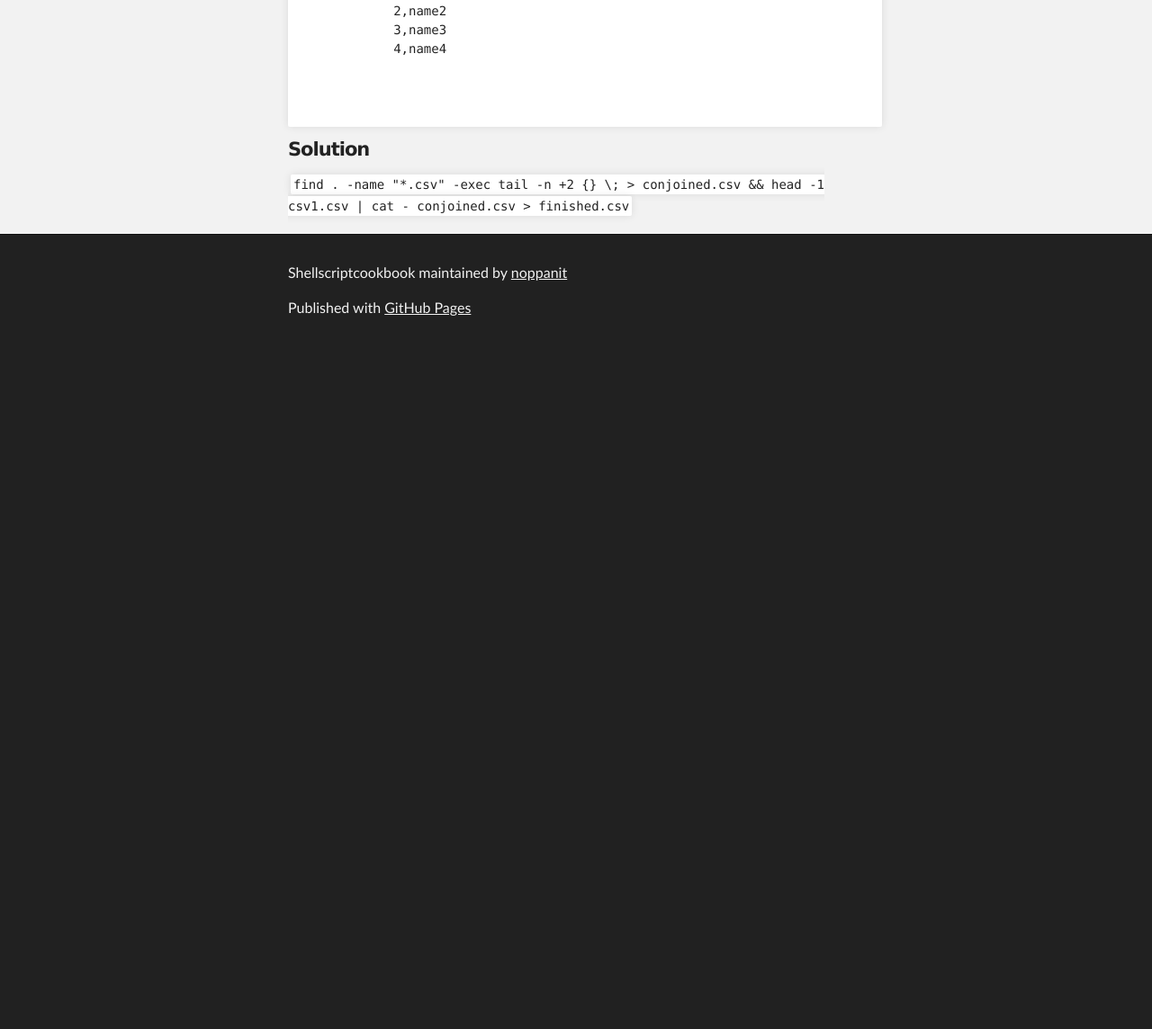
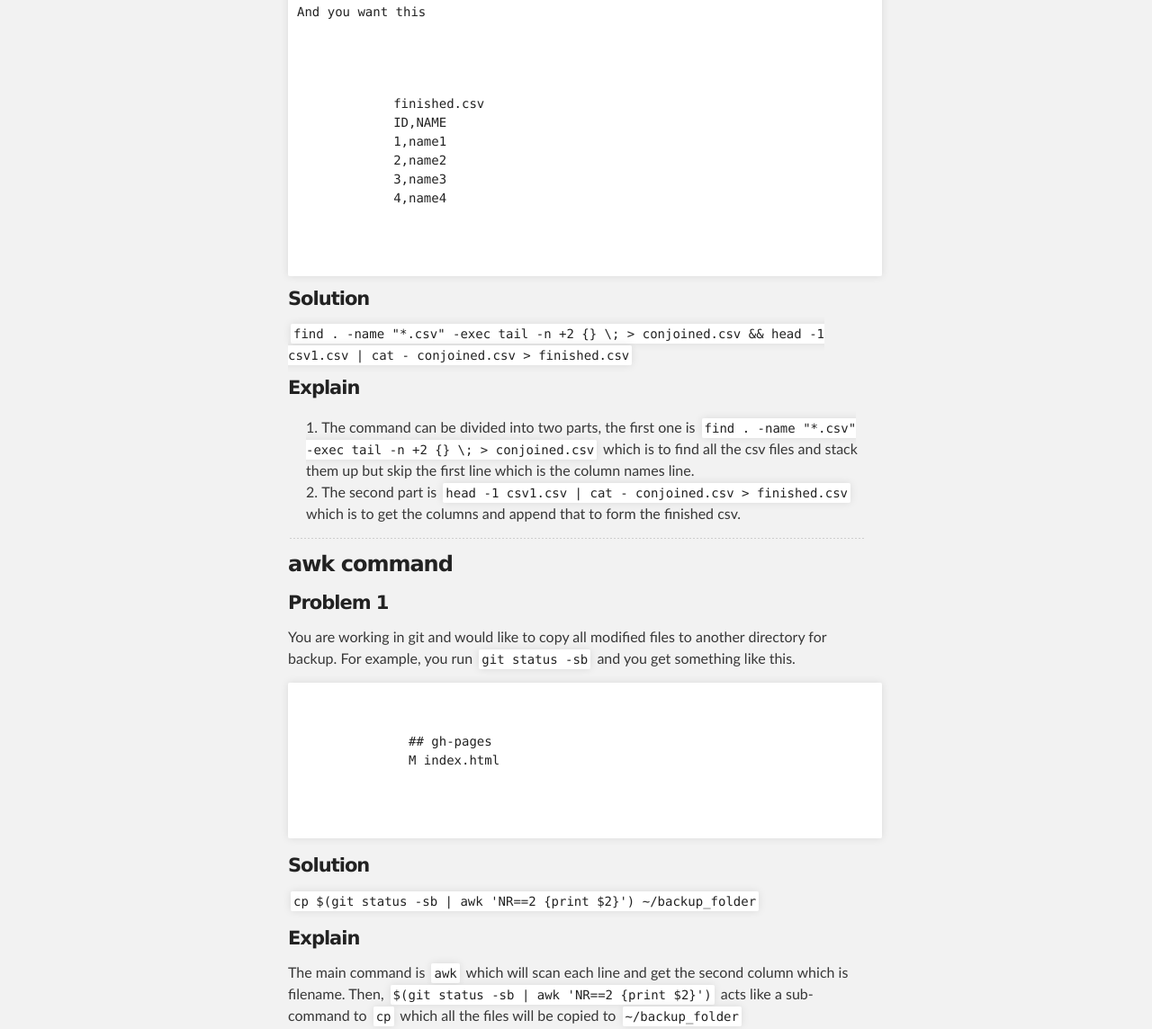
Before and after one commit to noppanit/shellscriptcookbook, a plain HTML site: page index.html in a window 1280 px wide. Shown: the part 1092-2236 px from the top of the page at 90% size. Before the commit the page ends 1481 px from the top, so only its background shows below. Drawn offline with Linux system fonts and the light colour scheme.

Commit message:
Added awk command and change some styling

```diff
--- a/index.html
+++ b/index.html
@@ -47,6 +47,8 @@
         $ head -n 1000 your_file.csv > your_new_file.csv
         </code>
 
+        <hr />
+
         <h4>Problem 2</h4>
         <p>You have splited csv files and would like to conbim them to just one big file. For example, you have something like this
         <pre>
@@ -61,8 +63,10 @@
             3,name3
             4,name4
 
-            And you want this
+          </code>
 
+          <p>And you want this</p>
+          <code>
             finished.csv
             ID,NAME
             1,name1
@@ -76,10 +80,44 @@
           find . -name "*.csv" -exec tail -n +2 {} \;  > conjoined.csv &amp;&amp; head -1 csv1.csv | cat - conjoined.csv > finished.csv
         </code>
 
+        <h4>Explain</h4>
+        <p>
+          <ol>
+            <li>
+              The command can be divided into two parts, the first one is
+                <code>find . -name "*.csv" -exec tail -n +2 {} \;  > conjoined.csv</code> which is to find all the csv files and stack them up but skip the first line which is the column names line.
+            </li>
+            <li>
+              The second part is <code>head -1 csv1.csv | cat - conjoined.csv > finished.csv</code> which is to get the columns and append that to form the finished csv.
+            </li>
+          </ol>
+        </p>
 
-        <!-- <h3><strong>awk</strong> command</h3>
+        <hr />
+
+        <h3><strong>awk</strong> command</h3>
         <h4>Problem 1</h4>
-        <p>You are working in git and would like to copy all modified file to another directory for backup. -->
+        <p>
+          You are working in git and would like to copy all modified files to another directory for backup. For example, you run <code>git status -sb</code> and you get something like this.
+
+          <pre>
+            <code>
+              ## gh-pages
+              M index.html
+            </code>
+          </pre>
+
+        </p>
+
+        <h4>Solution</h4>
+        <p>
+          <code>
+            cp $(git status -sb | awk 'NR==2 {print $2}') ~/backup_folder
+          </code>
+        </p>
+
+        <h4>Explain</h4>
+        <p>The main command is <code>awk</code> which will scan each line and get the second column which is filename. Then, <code>$(git status -sb | awk 'NR==2 {print $2}')</code> acts like a sub-command to <code>cp</code> which all the files will be copied to <code>~/backup_folder</code> </p>
       </section>
     </div>
 
```
